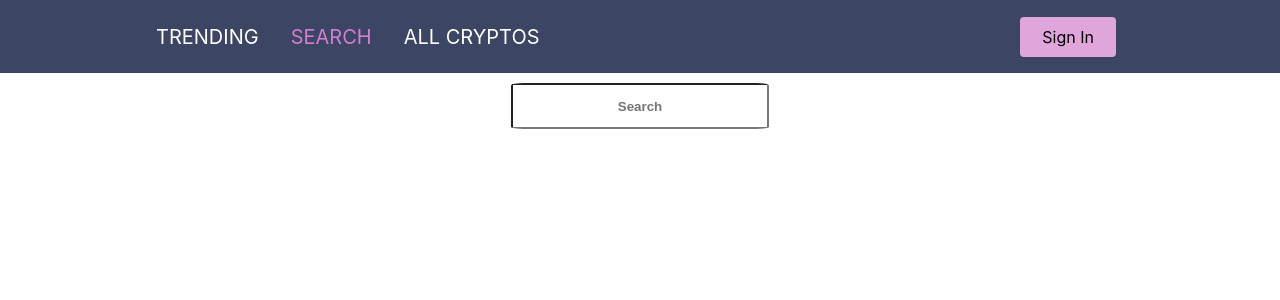
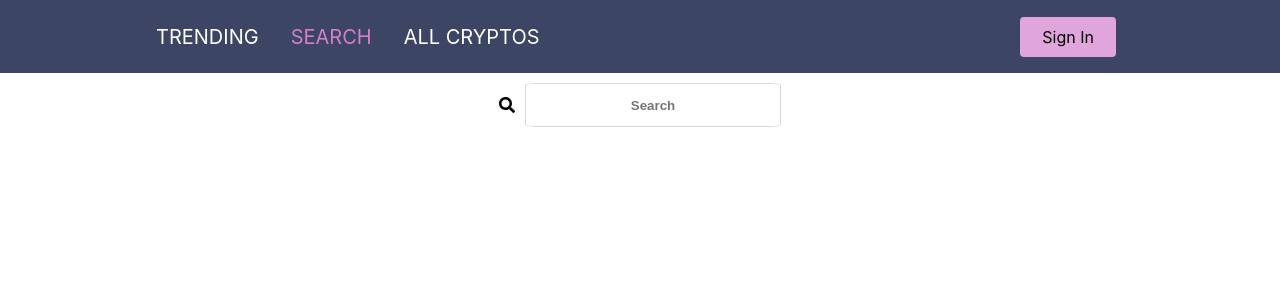
Before and after one commit to rajnidua/Cryptolist, a React (Create React App) app: page / in a window 1280 px wide. Shown: the top 300 px of the page. Built offline with nearby package versions, Linux system fonts and the light colour scheme; no server answers.

Commit message:
updated search bar

```diff
--- a/src/components/FilterCryptos/FilterCryptosBody.js
+++ b/src/components/FilterCryptos/FilterCryptosBody.js
@@ -4,7 +4,11 @@
 import Loader from "react-loader-spinner";
 import _ from "lodash";
 import "../../styles/filterCryptos.css";
-import { faAddressBook, faAngleRight } from "@fortawesome/free-solid-svg-icons";
+import {
+  faAddressBook,
+  faAngleRight,
+  faSearch,
+} from "@fortawesome/free-solid-svg-icons";
 import { FontAwesomeIcon } from "@fortawesome/react-fontawesome";
 
 const FilterCryptosBody = (props) => {
@@ -53,6 +57,7 @@
   return (
     <div className="container">
       <div className="search-container">
+        <FontAwesomeIcon icon={faSearch} />
         <input
           name="searchInput"
           value={searchInput}
--- a/src/styles/filterCryptos.css
+++ b/src/styles/filterCryptos.css
@@ -7,7 +7,7 @@
   display: flex;
   flex-direction: row;
   justify-content: center;
-  align-items: flex-start;
+  align-items: center;
   margin-top: 10px;
   width: 100vw;
 }
@@ -19,4 +19,6 @@
   min-width: 250px;
   text-align: center;
   font-weight: bold;
+  margin-left: 10px;
+  border: 1px solid #d6d8da;
 }
```
